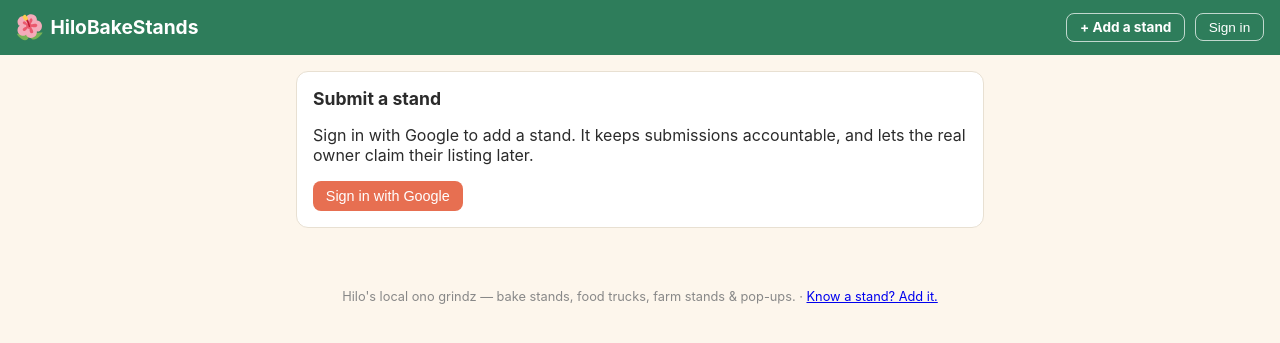
After one commit to mgiampapa/hilobakestands, a Django app: page /submit/ in a window 1280 px wide. The commit adds this page. Shown: the top 343 px of the page. Run offline with Django 5.2, Linux system fonts and the light colour scheme; some libraries are stand-ins or nearby versions.

Commit message:
v1.1 Slice 2a: public submit form + community listing + notify + CTA

```diff
--- a/config/urls.py
+++ b/config/urls.py
@@ -10,6 +10,7 @@ urlpatterns = [
     path('accounts/', include('allauth.urls')),
     path('', views.stand_list, name='stand_list'),
     path('map/', views.stand_map, name='stand_map'),
+    path('submit/', views.submit_stand, name='submit_stand'),
     path('stand/<slug:slug>/', views.stand_detail, name='stand_detail'),
     path('stand/<slug:slug>/report/', views.stand_report, name='stand_report'),
     path('claim/<str:token>/', views.stand_claim, name='stand_claim'),
--- a/stands/templates/stands/base.html
+++ b/stands/templates/stands/base.html
@@ -122,6 +122,7 @@
 <header>
   <a class="brand" href="{% url 'stand_list' %}"><img src="{% static 'stands/hibiscus.svg' %}" alt="" class="brand-flower"> HiloBakeStands</a>
   <div class="auth">
+    <a class="authbtn addstand" href="{% url 'submit_stand' %}">+ {% trans "Add a stand" %}</a>
     {% if user.is_authenticated %}
       {% if user.owned_stands.exists %}
         <a class="authbtn mystand" href="{% url 'my_stands' %}">{% trans "My stand" %}</a>
@@ -141,6 +142,7 @@
   {% if messages %}<ul class="messages">{% for m in messages %}<li>{{ m }}</li>{% endfor %}</ul>{% endif %}
   {% block content %}{% endblock %}
 </main>
-<footer>{% trans "Hilo's local ono grindz — bake stands, food trucks, farm stands & pop-ups." %}</footer>
+<footer>{% trans "Hilo's local ono grindz — bake stands, food trucks, farm stands & pop-ups." %}
+  · <a href="{% url 'submit_stand' %}">{% trans "Know a stand? Add it." %}</a></footer>
 </body>
 </html>
--- /dev/null
+++ b/stands/templates/stands/submit_signin.html
@@ -0,0 +1,12 @@
+{% extends "stands/base.html" %}
+{% load i18n socialaccount %}
+{% block title %}{% trans "Submit a stand" %} — HiloBakeStands{% endblock %}
+{% block content %}
+<div class="card">
+  <h2>{% trans "Submit a stand" %}</h2>
+  <p>{% trans "Sign in with Google to add a stand. It keeps submissions accountable, and lets the real owner claim their listing later." %}</p>
+  <form method="post" action="{% provider_login_url 'google' next=request.get_full_path %}">{% csrf_token %}
+    <button type="submit" class="btn btn-primary">{% trans "Sign in with Google" %}</button>
+  </form>
+</div>
+{% endblock %}
--- a/stands/views.py
+++ b/stands/views.py
@@ -177,6 +177,66 @@ def stand_claim(request, token):
         return redirect(stand.get_absolute_url())
 
     return render(request, 'stands/claim.html', {'stand': stand})
+
+
+def _unique_slug(name):
+    """Slug from name, guaranteed unique (public submissions can collide)."""
+    from django.utils.text import slugify
+    base = slugify(name)[:130] or 'stand'
+    slug, i = base, 2
+    while Stand.objects.filter(slug=slug).exists():
+        suffix = '-%d' % i
+        slug = base[:130 - len(suffix)] + suffix
+        i += 1
+    return slug
+
+
+def _notify_new_submission(request, stand):
+    """Email Matthew about a new community submission (never blocks the user)."""
+    admin_url = request.build_absolute_uri(
+        reverse('admin:stands_stand_change', args=[stand.pk]))
+    claim_url = settings.SITE_BASE_URL + stand.claim_url_path
+    mail_admins(
+        subject=f'New community submission: {stand.name}',
+        message=(f'{stand.name} — {stand.get_location_type_display()}\n'
+                 f'Submitted by: {stand.created_by.email or stand.created_by}\n'
+                 f'Address: {stand.street_address or "(none given)"}\n\n'
+                 f'{stand.description or "(no description)"}\n\n'
+                 f'Review / verify: {admin_url}\n'
+                 f'Claim link to send the owner: {claim_url}'),
+        fail_silently=True)
+
+
+def submit_stand(request):
+    """Public 'Submit a stand' (login-gated). Creates an UNVERIFIED, published
+    community listing; Matthew verifies later or the owner claims it."""
+    if not request.user.is_authenticated:
+        return render(request, 'stands/submit_signin.html')
+    from django.utils import timezone
+    from .forms import StandSubmitForm
+    if request.method == 'POST':
+        form = StandSubmitForm(request.POST)
+        if form.is_valid():
+            stand = form.save(commit=False)
+            stand.slug = _unique_slug(stand.name)
+            stand.status = Stand.Status.PUBLISHED
+            stand.verification = Stand.Verification.UNVERIFIED
+            stand.created_via = Stand.CreatedVia.PUBLIC_SUBMIT
+            stand.created_by = request.user
+            stand.updated_by = request.user
+            stand.submitted_at = timezone.now()
+            stand.generate_claim_token()  # lets Matthew hand the owner a claim link
+            stand.save()
+            form.save_m2m()
+            _notify_new_submission(request, stand)
+            messages.success(request, _(
+                'Mahalo! "%(name)s" is submitted and now showing as an '
+                'unverified community listing. We may reach out to confirm '
+                'details.') % {'name': stand.name})
+            return redirect(stand.get_absolute_url())
+    else:
+        form = StandSubmitForm()
+    return render(request, 'stands/submit.html', {'form': form})
 
 
 def my_stands(request):
```
Also changed, not shown: stands/forms.py (+80 -26 lines), stands/templates/stands/submit.html (added, +22 -0 lines), stands/tests.py (+56 -0 lines).
